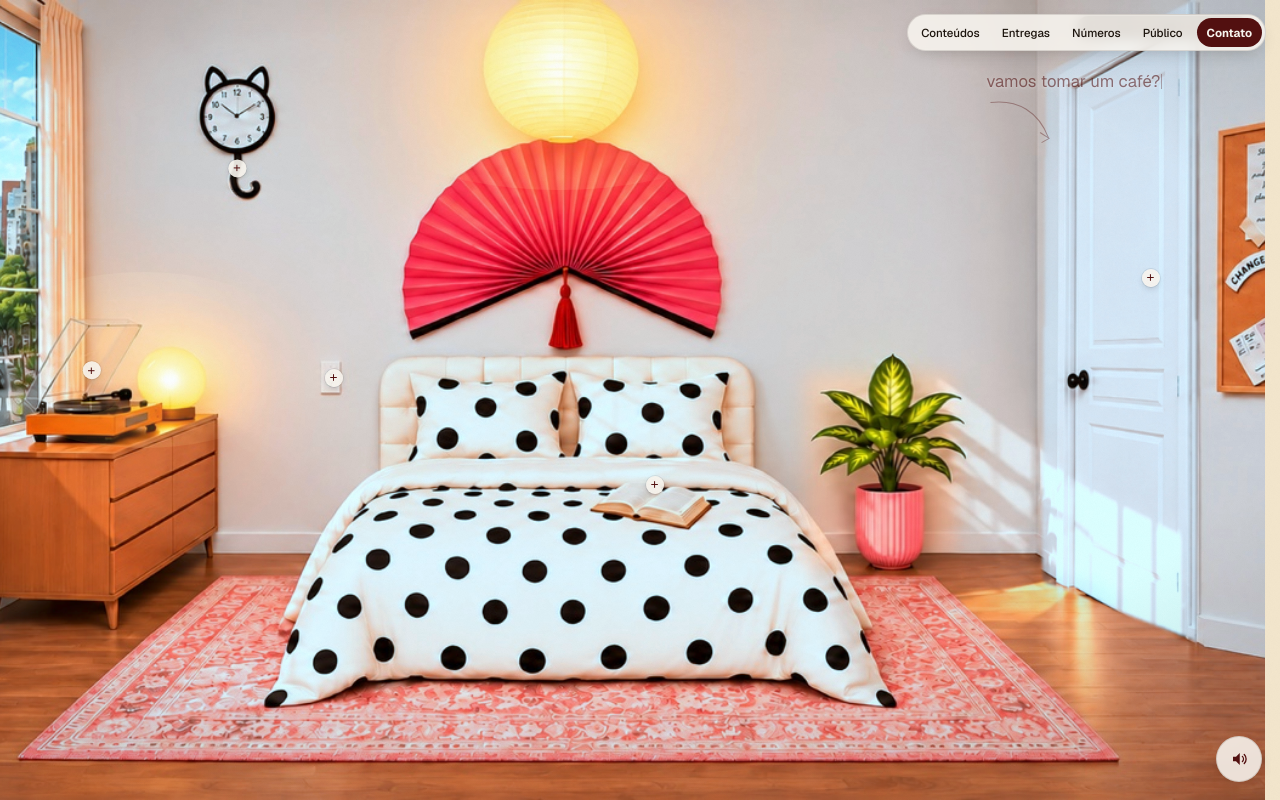
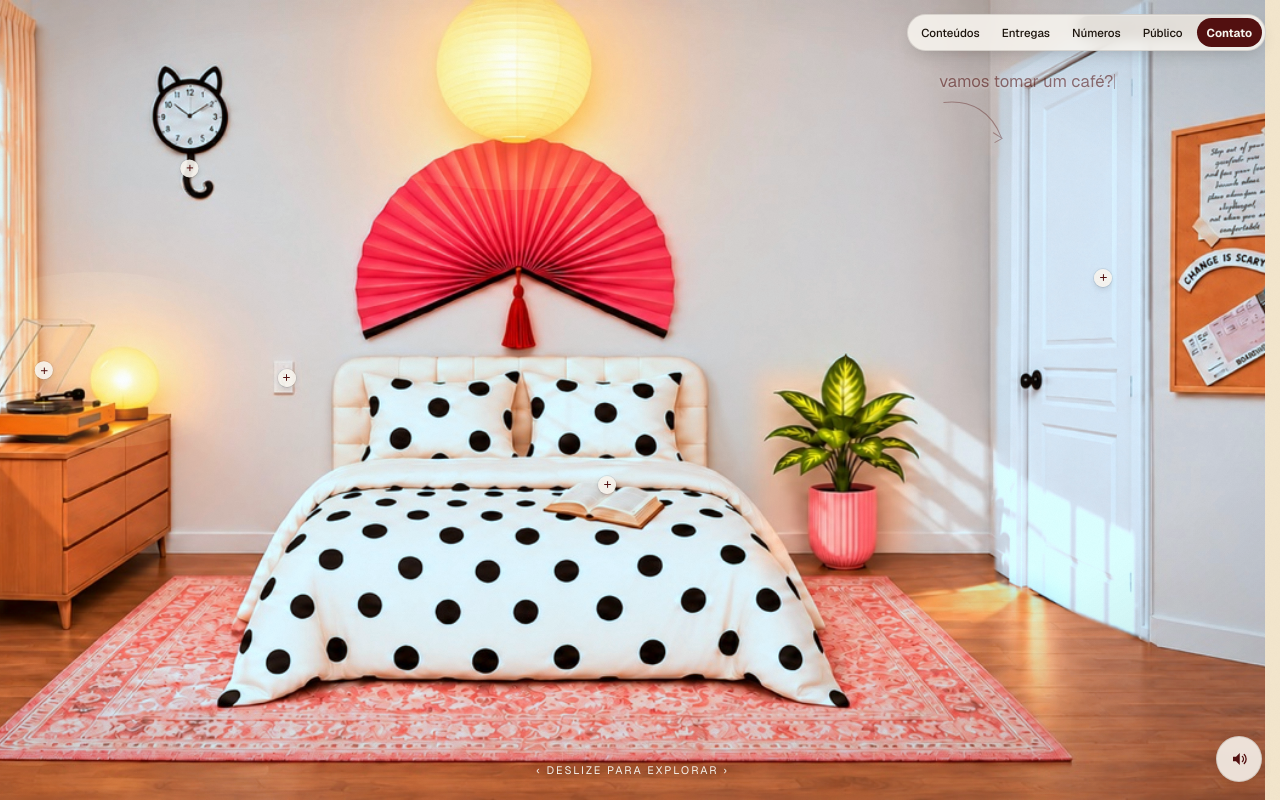
Before and after one commit to literajules/midiakit, a Next.js app: page / in a window 1280 px wide. Built offline with nearby package versions, Linux system fonts and the light colour scheme; no server answers; a web font is replaced by a local one.

Commit message:
Enable full horizontal exploration in the bedroom

```diff
--- a/src/components/Quarto/Quarto.tsx
+++ b/src/components/Quarto/Quarto.tsx
@@ -19,34 +19,8 @@ function centerOf(el: HTMLElement): OriginPoint {
   return { x: r.left + r.width / 2, y: r.top + r.height / 2 };
 }
 
-/**
- * Ponto focal do recorte "cover" do quarto (ver RoomScene/layout.ts).
- *
- * `bg-01-dia-fechada.png` é 1536×659 (2,33:1) — mais larga que qualquer
- * tela comum, então cobrir SEMPRE recorta dos lados; a pergunta é só qual
- * lado sacrificar. Ajuste feito a pedido (cama mais centralizada, telefone
- * mais visível, mural pode perder um pouco — ver conversa "ajustes no
- * enquadramento do quarto"): `focalX` baixou de 0,90 pra **0,60**, puxando
- * o recorte pra perto do centro da cama em vez de ancorado na porta/mural.
- *
- * Resultado por tela (fração de largura visível entre parênteses):
- *  - Desktop 1920×1080 / 1366×768 (76%): cama bem centralizada; telefone
- *    ~39% visível (bem melhor que 0% antes); porta inteira; mural ~31%.
- *  - Notebook 1440×900 (69% — a faixa mais apertada que ainda usa "cover"):
- *    cama centralizada, porta inteira; telefone e mural quase não aparecem
- *    aqui especificamente (a janela de 69% não é larga o suficiente pra
- *    incluir telefone + mural ao mesmo tempo que cama + porta inteiras —
- *    nessa faixa, mural cede o lugar).
- *  - Celular na horizontal (93%): quase tudo visível — telefone e porta
- *    inteiros, mural ~81%.
- *
- * `panTrigger` subiu de 0,5 pra **0,6**: tablet em paisagem (1024×768, 57%
- * de largura visível) não cabia mais com esse focal point sem cortar a
- * própria porta — em vez disso, passa pro modo "pan" (sem recorte, rolagem
- * horizontal) junto com tablet/celular em pé, preservando porta+mural+cama
- * inteiros ali, só a um gesto de distância.
- */
-const QUARTO_LAYOUT = { focalX: 0.6, panTrigger: 0.6 };
+// Permite explorar toda a largura do quarto sempre que a foto excede a tela.
+const QUARTO_LAYOUT = { focalX: 0.6, panTrigger: 1 };
 
 /**
  * Cena 1 — o quarto. Primeira seção interativa do mídia kit.
@@ -195,6 +169,7 @@ export default function Quarto({
         background="var(--cream)"
         revealOnScroll={revealOnScroll}
         layoutOptions={QUARTO_LAYOUT}
+        showPanArrows
       >
         {/* ——— as outras 3 fotos (dia+entreaberta, noite+fechada, noite+entreaberta)
             empilhadas por cima da base (dia+fechada), cada uma some/aparece
```
